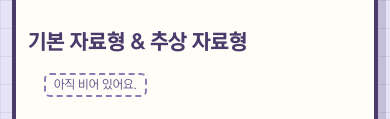
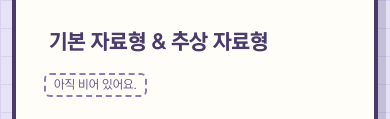
Before and after one commit to sage810/computer-theory, a website: page ds/1-1-1/index.html in a window 390 px wide. Shown: the part 336-455 px from the top of the page. Drawn offline with Linux system fonts and the light colour scheme.

Commit message:
피드백 반영: 노트 칸 제목을 한 글자만큼 오른쪽에서 시작
- note.css: h2 왼쪽 여백 -24px → calc(1em - 24px), 휴대폰은 calc(1em - 16px)
- style-lock 기록 갱신

Co-Authored-By: Claude Opus 5.5 <noreply@anthropic.com>

```diff
--- a/assets/note.css
+++ b/assets/note.css
@@ -45,7 +45,7 @@ main{padding:20px 20px 32px}
 
 /* 공부 칸: 영역 제목 글꼴 + 선 없이 넓은 칸 사이 여백과 들여쓰기로 묶음 (시안 G) */
 .part{margin-top:48px;padding-left:24px}
-.part > h2{margin:0 0 12px -24px;font-family:'NEXON Lv2 Gothic','Malgun Gothic',sans-serif;font-size:21px;font-weight:700;line-height:1.3}
+.part > h2{margin:0 0 12px calc(1em - 24px);font-family:'NEXON Lv2 Gothic','Malgun Gothic',sans-serif;font-size:21px;font-weight:700;line-height:1.3}
 .part > :nth-child(2){margin-top:0}
 .part h3{margin:24px 0 8px;font-family:'Maplestory',sans-serif;font-size:18px;font-weight:700;line-height:1.4}
 .part h4{margin:16px 0 4px;font-family:'Maplestory',sans-serif;font-size:16px;font-weight:700;line-height:1.4;color:var(--muted)}
@@ -96,7 +96,7 @@ img{max-width:100%;height:auto}
   .note-head h1{font-size:22px}
   .note-head .meta{margin-left:0}
   .part{margin-top:40px;padding-left:16px}
-  .part > h2{margin-left:-16px}
+  .part > h2{margin-left:calc(1em - 16px)}
   .pager{grid-template-columns:1fr 1fr;padding:16px 12px}
   .pager .toc{grid-column:1 / -1;grid-row:1;justify-self:center}
 }
```
Also changed, not shown: .design/style-lock.md.
